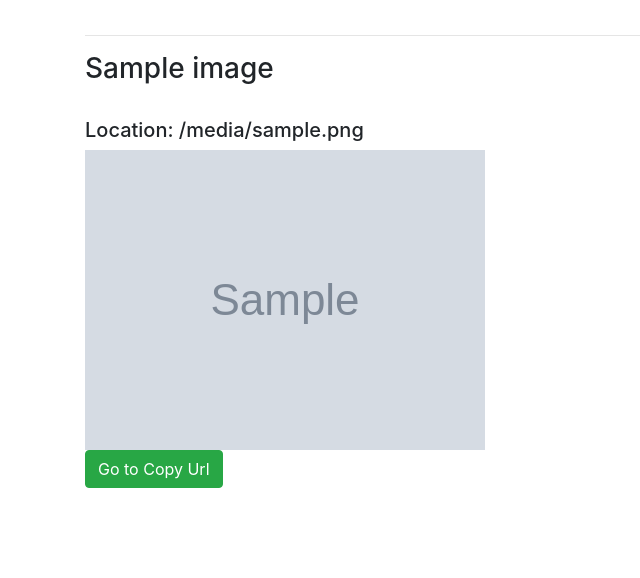
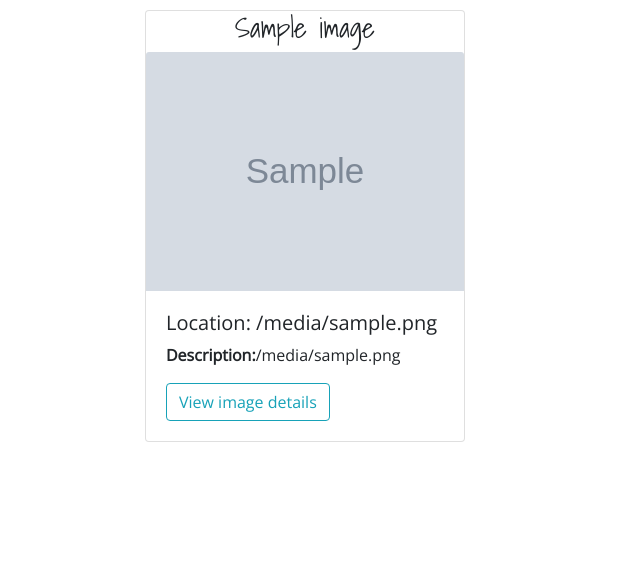
Before and after one commit to joannekoye/gallery, a Django app: template gallery/templates/location.html in a window 1280 px wide. Shown: the part 222-800 px from the top of the page, without its empty margins (0-640 px from the left). Run offline with Django 3.2, Linux system fonts and the light colour scheme; the template is opened without the code that fills it: most values are stand-ins (such as "Sample title", 1, 10 or a date in 2020); grey boxes marked "Sample" are stand-in pictures; some libraries are stand-ins or nearby versions.

Commit message:
final styling edits

```diff
--- a/gallery/templates/base.html
+++ b/gallery/templates/base.html
@@ -14,7 +14,7 @@
             <link href="https://fonts.googleapis.com/css2?family=Open+Sans&family=Shadows+Into+Light&display=swap" rel="stylesheet">
         {% endblock %}
     </head>
-    <body>
+    <body style="font-family: 'Open Sans', sans-serif;" >
         {% include "navbar.html" %}
 
         {% block content %}
--- a/gallery/templates/location.html
+++ b/gallery/templates/location.html
@@ -1,11 +1,11 @@
 {% extends 'base.html' %}
 {% block content %}
 {{block.super}}
-<div class="container">
+<div class="container" style="padding-left: 75px;">
 
-  <div style="display: flex; text-align: center; margin: 5%;">
+  <div style="font-family: 'Shadows Into Light', cursive; text-decoration: underline;">
     <img src="https://i.pinimg.com/originals/0b/50/30/0b5030fa1af3490323a23a71d3b89839.png" style="width: 12%; border: none"; height="12%; margin-right: 2%">
-    <h1 class="title">NEKOYE'S GALLERIA</h1>
+    <h1>NEKOYE'S GALLERIA</h1>
   </div>
 
   <hr>
@@ -14,27 +14,18 @@
 
   {% if images %}
     {% for image in images %}
-    <div class="col-xs-12 col-sm-6 col-md-4 column">
-        <h3>{{image.img_name}}</h3>
-        <br>
-        <h5>Location: {{image.img_location}}</h5>
-        <img src="{{image.img_path.url}}" class="img-responsive">
-        <a href="{% url 'single_image' image.id %}" id='copy'> <button type="button" class="btn btn-success"> Go to Copy Url </button>  </a>
-      </div>
-
-      <div id="myModal" class="modal">
-        <!-- The Close Button -->
-        <span class="close">&times;</span>
-
-        <!-- Modal Content (The Image) -->
-        <img src='' class="modal-content" id="modal-con">
-
-        <div class="modal-content text-center">
-          <h4> <strong>Description:</strong> {{image.img_desc}}</h4>
-          <h6> <strong>Location:</strong> {{image.img_location}}</h6>
-          <h6> <strong>Category:</strong> {{image.img_category}}</h6>
-          <input type="text" value="{{image.img_path.url}}" id="myInput">
-          <button onclick="myFunction()">Copy Url</button>
+    <div class="card-deck">
+        <div class="col-xs-12 col-md-4 column">
+          <div class="card" style="width: 20rem;">
+            <h3 class="text-center" style="font-family: 'Shadows Into Light', cursive;">{{image.img_name}}</h3>
+            <img class="card-img-top" src="{{image.img_path.url}}" alt=" ">
+            <div class="card-body">
+                <h5>Location: {{image.img_location}}</h5>
+                <p class="card-text"><strong>Description:</strong>{{image.img_desc}}</p>
+                <a href="{% url 'single_image' image.id %}" id='copy'> <button type="button" class="btn btn-outline-info">View image details</button></a>
+            </div>
+          </div>
+          <br>
         </div>
       </div>
     {% endfor %}
--- a/gallery/templates/navbar.html
+++ b/gallery/templates/navbar.html
@@ -1,7 +1,7 @@
 
 <nav class="navbar navbar-expand-lg navbar-dark bg-dark">
   <div class="container-fluid">
-    <a class="navbar-brand title" href="{% url 'index' %}">Galleria</a>
+    <a class="navbar-brand title" href="{% url 'index' %}" style="font-family: 'Shadows Into Light', cursive;">Galleria</a>
     <button class="navbar-toggler" type="button" data-toggle="collapse" data-target="#navbarSupportedContent"
     aria-controls="basicExampleNav" aria-expanded="false" aria-label="Toggle navigation">
     <span class="navbar-toggler-icon"></span>
```
Also changed, not shown: gallery/templates/index.html (+15 -23 lines), gallery/templates/search.html (+5 -5 lines), gallery/templates/single_image.html (+11 -12 lines).
